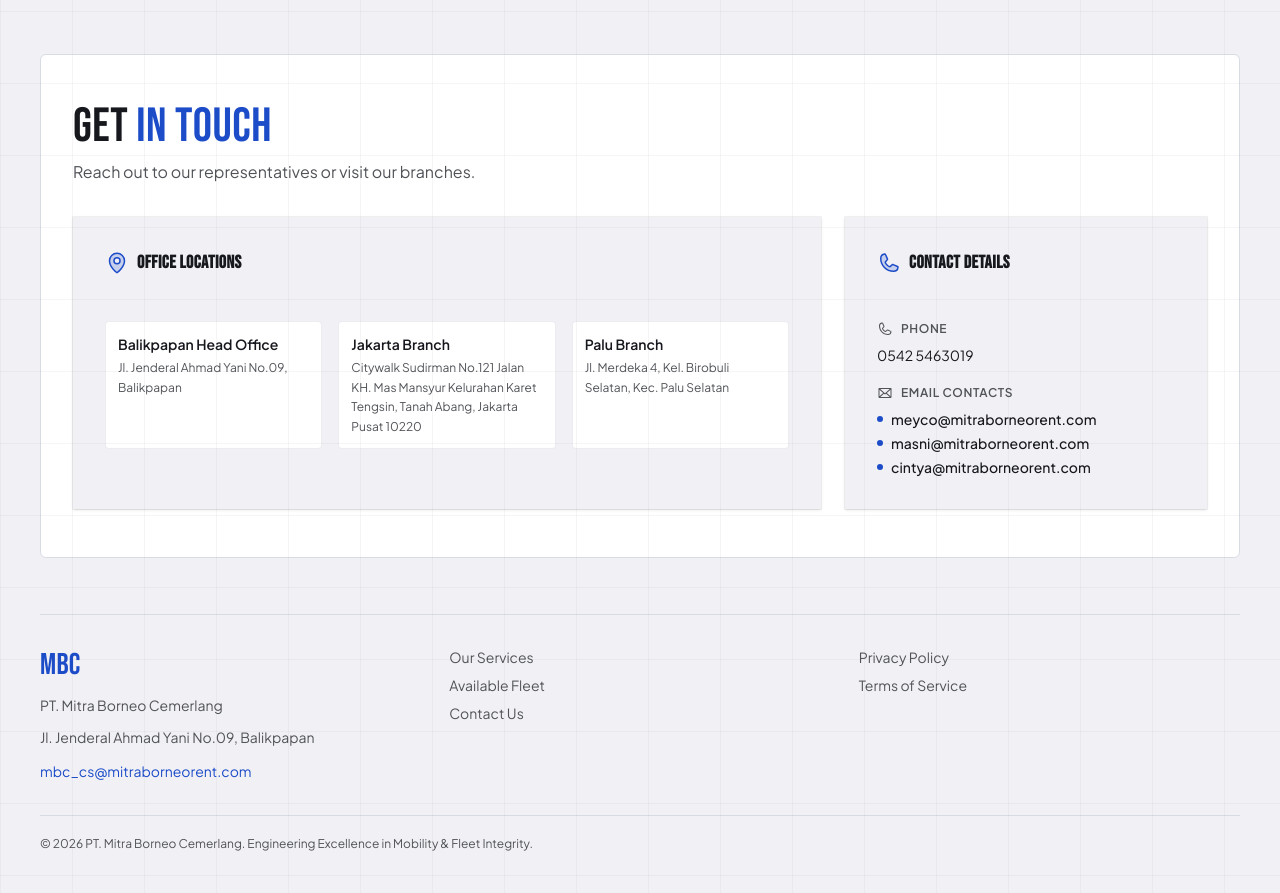
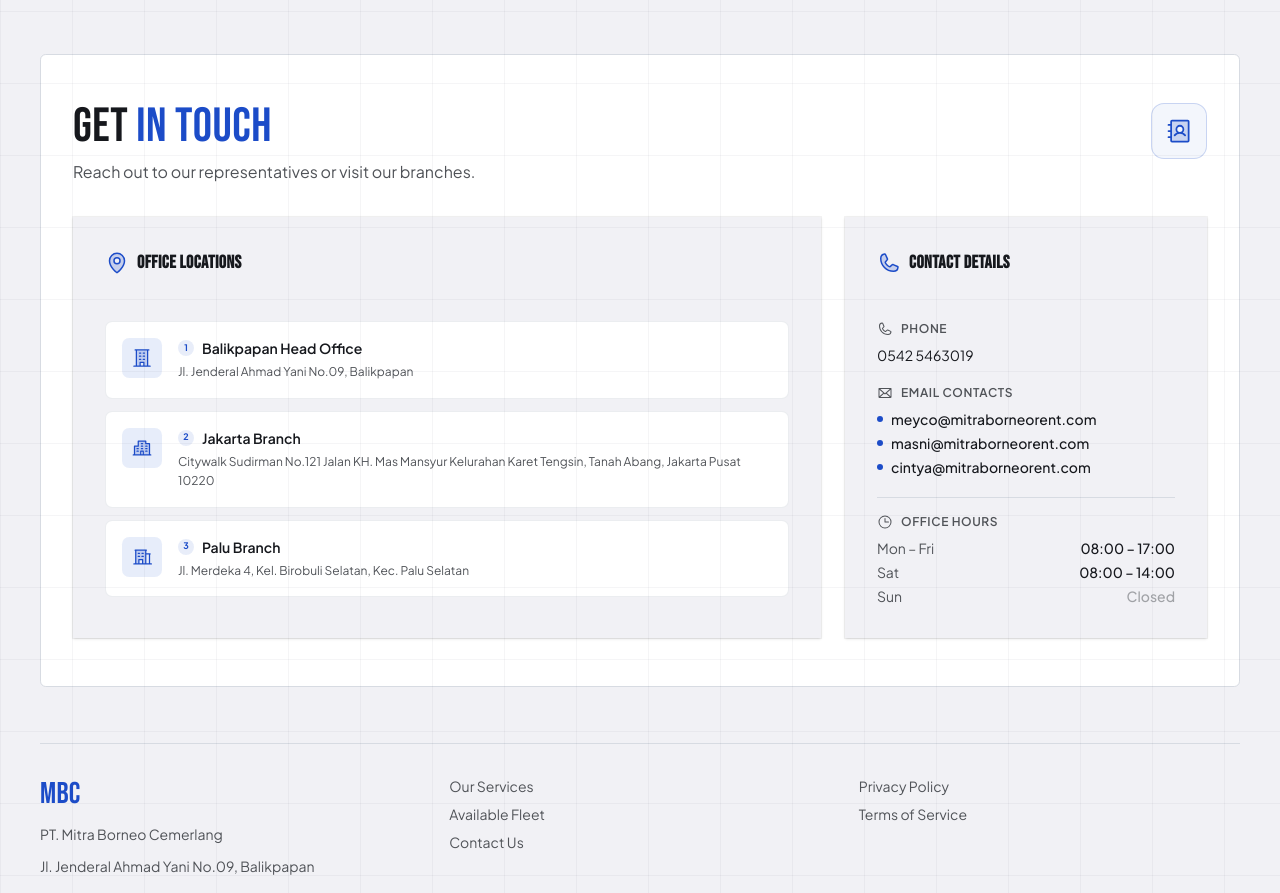
Before and after one commit to Programming-Tadulako/mbc-fe, a Next.js app: page / in a window 1280 px wide. Shown: the part 4381-5274 px from the top of the page. Built offline with nearby package versions, Linux system fonts and the light colour scheme.

Commit message:
feat: enhance contact section with office hours and improved layout

```diff
--- a/src/features/landing/sections/contact-section.tsx
+++ b/src/features/landing/sections/contact-section.tsx
@@ -1,6 +1,15 @@
-import { EnvelopeIcon, MapPinIcon, PhoneIcon } from "@phosphor-icons/react/dist/ssr";
+import {
+  AddressBookIcon,
+  BuildingIcon,
+  BuildingApartmentIcon,
+  BuildingOfficeIcon,
+  ClockIcon,
+  EnvelopeIcon,
+  MapPinIcon,
+  PhoneIcon,
+} from "@phosphor-icons/react/dist/ssr";
+import { Card, CardContent, CardHeader, CardTitle } from "@/components/ui/card";
 import { contactSection } from "@/features/landing/constants";
-import { Card, CardContent, CardHeader, CardTitle } from "@/components/ui/card";
 
 export function ContactSection() {
   return (
@@ -8,6 +17,7 @@
       id="contact"
       className="scroll-mt-24 space-y-8 rounded-md border border-border bg-white px-4 py-8 md:scroll-mt-28 md:px-8 md:py-12"
     >
+      <div className="flex items-start justify-between gap-4">
         <div className="space-y-2">
           <h2 className="font-display text-4xl leading-none uppercase md:text-5xl">
             Get <span className="text-primary">In Touch</span>
@@ -16,49 +26,72 @@
             {contactSection.subtitle}
           </p>
         </div>
+        <div className="hidden h-14 w-14 shrink-0 items-center justify-center rounded-2xl border border-primary/20 bg-primary/5 md:flex">
+          <AddressBookIcon
+            className="text-primary"
+            size={28}
+            weight="duotone"
+          />
+        </div>
+      </div>
 
       <div className="grid gap-6 md:grid-cols-2 lg:grid-cols-3">
-        {/* Branches */}
         <Card className="col-span-1 border-border bg-mbc-page lg:col-span-2">
           <CardHeader className="pb-3">
-            <CardTitle className="flex items-center gap-2 text-lg uppercase tracking-wide">
+            <CardTitle className="flex items-center gap-2 text-lg tracking-wide uppercase">
               <MapPinIcon className="text-primary" size={24} weight="duotone" />
               Office Locations
             </CardTitle>
           </CardHeader>
-          <CardContent className="grid gap-4 sm:grid-cols-2 lg:grid-cols-3">
-            {contactSection.branches.map((branch) => (
+          <CardContent className="flex flex-col gap-3">
+            {contactSection.branches.map((branch, idx) => {
+              const Icon = [
+                BuildingIcon,
+                BuildingApartmentIcon,
+                BuildingOfficeIcon,
+              ][idx % 3];
+              return (
                 <div
                   key={branch.name}
-                className="space-y-1 rounded border border-border/50 bg-white p-3"
+                  className="group flex items-start gap-4 rounded-lg border border-border/50 bg-white p-4 transition-all hover:border-primary/30 hover:shadow-sm"
                 >
-                <h3 className="font-semibold text-sm">{branch.name}</h3>
-                <p className="text-xs text-muted-foreground leading-relaxed">
+                  <div className="flex h-10 w-10 shrink-0 items-center justify-center rounded-lg bg-primary/10">
+                    <Icon className="text-primary" size={20} weight="duotone" />
+                  </div>
+                  <div className="min-w-0 flex-1">
+                    <div className="flex items-center gap-2">
+                      <span className="flex h-4 w-4 items-center justify-center rounded-full bg-primary/10 font-mono text-[9px] font-bold text-primary">
+                        {idx + 1}
+                      </span>
+                      <h3 className="text-sm font-semibold">{branch.name}</h3>
+                    </div>
+                    <p className="mt-1 text-xs leading-relaxed text-muted-foreground">
                       {branch.address}
                     </p>
                   </div>
-            ))}
+                </div>
+              );
+            })}
           </CardContent>
         </Card>
 
-        {/* Contact Info */}
         <Card className="col-span-1 border-border bg-mbc-page">
           <CardHeader className="pb-3">
-            <CardTitle className="flex items-center gap-2 text-lg uppercase tracking-wide">
+            <CardTitle className="flex items-center gap-2 text-lg tracking-wide uppercase">
               <PhoneIcon className="text-primary" size={24} weight="duotone" />
               Contact Details
             </CardTitle>
           </CardHeader>
           <CardContent className="space-y-5">
             <div className="space-y-2">
-              <h3 className="flex items-center gap-2 text-xs font-semibold uppercase tracking-wider text-muted-foreground">
+              <h3 className="flex items-center gap-2 text-xs font-semibold tracking-wider text-muted-foreground uppercase">
                 <PhoneIcon size={16} /> Phone
               </h3>
               <p className="font-mono text-sm">{contactSection.phone}</p>
             </div>
 
             <div className="space-y-2">
-              <h3 className="flex items-center gap-2 text-xs font-semibold uppercase tracking-wider text-muted-foreground">
+              <h3 className="flex items-center gap-2 text-xs font-semibold tracking-wider text-muted-foreground uppercase">
                 <EnvelopeIcon size={16} /> Email Contacts
               </h3>
               <ul className="space-y-1">
@@ -73,6 +106,28 @@
                 ))}
               </ul>
             </div>
+
+            <div className="space-y-2 border-t border-border pt-4">
+              <h3 className="flex items-center gap-2 text-xs font-semibold tracking-wider text-muted-foreground uppercase">
+                <ClockIcon size={16} /> Office Hours
+              </h3>
+              <div className="space-y-1 text-sm">
+                <div className="flex justify-between">
+                  <span className="text-muted-foreground">Mon – Fri</span>
+                  <span className="font-medium">08:00 – 17:00</span>
+                </div>
+                <div className="flex justify-between">
+                  <span className="text-muted-foreground">Sat</span>
+                  <span className="font-medium">08:00 – 14:00</span>
+                </div>
+                <div className="flex justify-between">
+                  <span className="text-muted-foreground">Sun</span>
+                  <span className="font-medium text-muted-foreground/50">
+                    Closed
+                  </span>
+                </div>
+              </div>
+            </div>
           </CardContent>
         </Card>
       </div>
```
Lines whose indentation alone changed are shown as unchanged.
